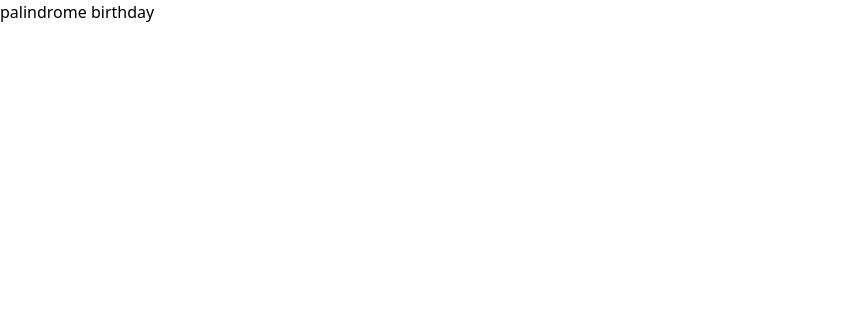
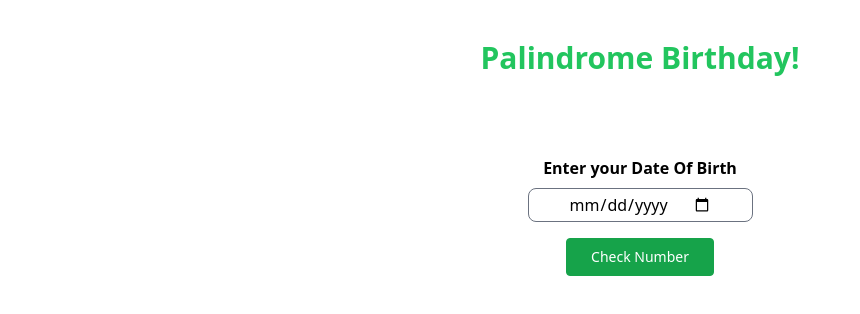
Before and after one commit to MantoshKr/palindrome-birthday, a plain HTML site: page index.html in a window 1280 px wide. Shown: the whole page, without its empty margins (0-860 px from the left). Drawn offline with nearby package versions, Linux system fonts and the light colour scheme.

Commit message:
style: Added date input and add styling for number check button

```diff
--- a/index.html
+++ b/index.html
@@ -22,9 +22,25 @@
         <script src="https://cdn.tailwindcss.com?plugins=forms,typography,aspect-ratio,line-clamp"></script>
     </head>
     <body>
-       <div>
-        palindrome birthday
-       </div>
+        <div>
+            <div class="flex justify-center mt-10 text-3xl font-bold text-green-500">
+              Palindrome Birthday!
+            </div>
+
+            <main class="flex items-center flex-col justify-center mt-20">
+
+              <label for="date-of-birth" class="font-semibold mb-2">Enter your Date Of Birth</label>
+              <input class="mb-4 px-10 py-1 rounded-lg" type="date" id="date-of-birth" />
+
+
+              <a id="calculate-number"
+                class="inline-block rounded border border-green-600 bg-green-600 px-6 py-2 text-sm font-medium text-white hover:bg-transparent hover:text-green-600 focus:outline-none focus:ring active:text-indigo-500"
+                href="#">
+                Check Number
+              </a>
+              <p id="output-container"></p>
+            </main>
+          </div>
 
         <script src="" async defer></script>
     </body>
```
